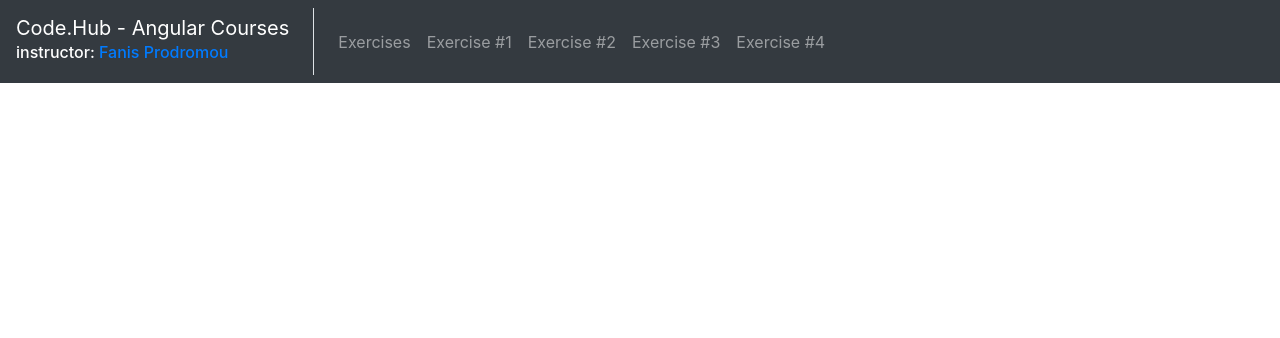
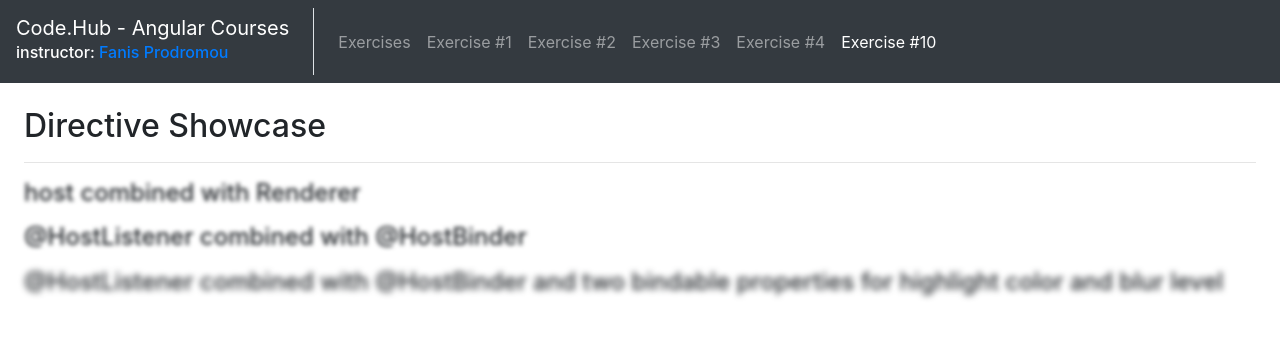
Before and after one commit to Thanos-Pappas/code-hub-angular-courses, an Angular app: page /exercise-10 in a window 1280 px wide. Before the commit this address led to /. Shown: the top 338 px of the page. Built offline with nearby package versions, Linux system fonts and the light colour scheme.

Commit message:
solution of exercise 10

```diff
--- a/src/app/app.component.html
+++ b/src/app/app.component.html
@@ -30,6 +30,9 @@
             <li class="nav-item">
                 <a  class="nav-link" routerLink="/exercise-4" routerLinkActive="active">Exercise #4</a>
             </li>
+            <li class="nav-item">
+                <a  class="nav-link" routerLink="/exercise-10" routerLinkActive="active">Exercise #10</a>
+            </li>
         </ul>
     </div>
 </nav>
--- /dev/null
+++ b/src/app/exercise-10/directive-showcase/directive-showcase.component.html
@@ -0,0 +1,23 @@
+<div class="container-fluid p-4">
+    <div class="row ">
+        <div class="col">
+            <h2>Directive Showcase</h2>
+            <hr>
+        </div>
+    </div>
+    <div class="row">
+        <div class="col mb-3">
+            <h4 class="d-inline" appHighlightBackground1>host combined with Renderer</h4>
+        </div>
+    </div>
+    <div class="row">
+        <div class="col mb-3">
+            <h4 class="d-inline" appHighlightBackground2>@HostListener combined with @HostBinder</h4>
+        </div>
+    </div>
+    <div class="row">
+        <div class="col mb-3">
+            <h4 class="d-inline" appHighlightBackground3 [highlight]="'red'" [blur]="'3'">@HostListener combined with @HostBinder and two bindable properties for highlight color and blur level</h4>
+        </div>
+    </div>
+</div>
--- /dev/null
+++ b/src/app/exercise-10/directive-showcase/directive-showcase.component.ts
@@ -0,0 +1,14 @@
+import { Component, OnInit } from '@angular/core';
+
+@Component({
+  selector: 'app-directive-showcase',
+  templateUrl: './directive-showcase.component.html'
+})
+export class DirectiveShowcaseComponent implements OnInit {
+
+  constructor() { }
+
+  ngOnInit() {
+  }
+
+}
--- /dev/null
+++ b/src/app/exercise-10/directive-showcase/directives/highlight-background-1.directive.ts
@@ -0,0 +1,33 @@
+import {Directive, ElementRef, OnInit, Renderer2} from '@angular/core';
+
+@Directive({
+    selector: '[appHighlightBackground1]',
+    host: {
+        "(mouseenter)": "onMouseEnter()",
+        "(mouseleave)": "onMouseLeave()"
+    }
+})
+export class HighlightBackground1Directive implements OnInit {
+    constructor(private renderer: Renderer2, private elementRef: ElementRef) {
+    }
+
+    // default state
+    defaultState() {
+        this.renderer.setStyle(this.elementRef.nativeElement, 'filter', 'blur(2px)');
+        this.renderer.setStyle(this.elementRef.nativeElement, 'background-color', 'transparent');
+    }
+
+    ngOnInit(): void {
+        this.defaultState();
+    }
+
+    onMouseEnter() {
+        this.renderer.setStyle(this.elementRef.nativeElement, 'filter', 'blur(0px)');
+        this.renderer.setStyle(this.elementRef.nativeElement, 'background-color', 'yellow');
+    }
+
+    onMouseLeave() {
+        this.defaultState();
+    }
+
+}
--- /dev/null
+++ b/src/app/exercise-10/directive-showcase/directives/highlight-background-2.directive.ts
@@ -0,0 +1,32 @@
+import {Directive, HostBinding, HostListener, OnInit} from '@angular/core';
+import {DomSanitizer} from "@angular/platform-browser";
+
+@Directive({
+    selector: '[appHighlightBackground2]'
+})
+export class HighlightBackground2Directive implements OnInit {
+    @HostBinding('style.backgroundColor') backgroundColor: string;
+    @HostBinding('style.filter') style;
+
+    //  correct way to inject the DomSanitiser
+    constructor(private sanitizer: DomSanitizer) {}
+
+    // default state
+    defaultState() {
+        this.backgroundColor = 'transparent';
+        this.style = this.sanitizer.bypassSecurityTrustStyle('blur(2px)');
+    }
+
+    ngOnInit(): void {
+        this.defaultState();
+    }
+
+    @HostListener('mouseenter') onMouseEnter() {
+        this.backgroundColor = 'yellow';
+        this.style = this.sanitizer.bypassSecurityTrustStyle('blur(0px)');
+    }
+
+    @HostListener('mouseleave') onMouseLeave() {
+        this.defaultState();
+    }
+}
--- /dev/null
+++ b/src/app/exercise-10/directive-showcase/directives/highlight-background-3.directive.ts
@@ -0,0 +1,38 @@
+import {Directive, HostBinding, HostListener, Input} from '@angular/core';
+import {DomSanitizer} from "@angular/platform-browser";
+
+@Directive({
+    selector: '[appHighlightBackground3]'
+})
+export class HighlightBackground3Directive {
+    @Input('blur') blurLevel: string;
+    @Input('highlight') highlightColor: string;
+    @HostBinding('style.backgroundColor') backgroundColor: string;
+    @HostBinding('style.filter') style;
+
+    //  correct way to inject the DomSanitiser
+    constructor(private sanitizer: DomSanitizer) {
+        this.blurLevel = '2';
+        this.highlightColor = 'yellow';
+    }
+
+    // default state
+    defaultState() {
+        this.backgroundColor = 'transparent';
+        this.style = this.sanitizer.bypassSecurityTrustStyle('blur(' + this.blurLevel + 'px)');
+    }
+
+    ngOnInit(): void {
+        this.defaultState();
+    }
+
+    @HostListener('mouseenter') onMouseEnter() {
+        this.backgroundColor = this.highlightColor;
+        this.style = this.sanitizer.bypassSecurityTrustStyle('blur(0px)');
+    }
+
+    @HostListener('mouseleave') onMouseLeave() {
+        this.defaultState();
+    }
+
+}
--- a/src/app/exercise-3/parent/parent.component.html
+++ b/src/app/exercise-3/parent/parent.component.html
@@ -1,4 +1,3 @@
-
 <div class="container border border-dark m-3 p-3 w-50">
   <h2 class="m-4">Parent Component</h2>
 <div class="row ">
```
Also changed, not shown: src/app/app.module.ts (+8 -4 lines), src/app/exercise-10/exercise-10.module.ts (added, +15 -0 lines).
